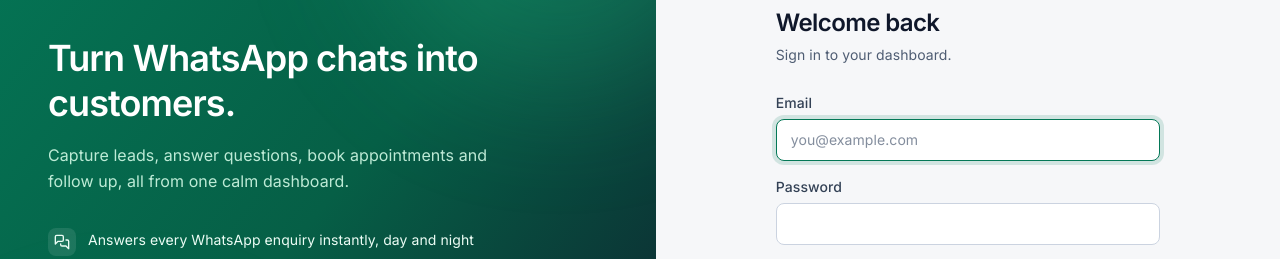
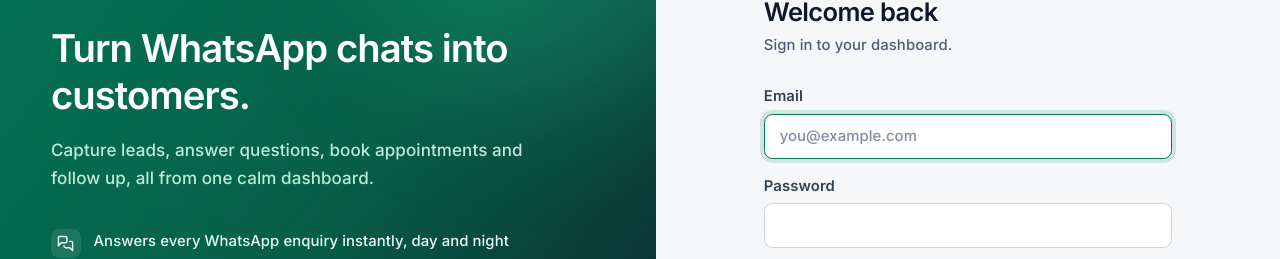
Before and after one commit to imshailesh593/whatsapp_chatbot, a React (Vite) app in the folder web/: page / in a window 1280 px wide. Shown: the part 200-459 px from the top of the page. Built offline with nearby package versions, Linux system fonts and the light colour scheme; no server answers.

Commit message:
Dashboard: bigger (17px) and bolder text

```diff
--- a/web/src/index.css
+++ b/web/src/index.css
@@ -66,11 +66,12 @@
   color-scheme: dark;
 }
 
-html { -webkit-text-size-adjust: 100%; font-size: 16px; }
+html { -webkit-text-size-adjust: 100%; font-size: 17px; }
 body {
   margin: 0;
   font-family: 'Inter Variable', Inter, ui-sans-serif, system-ui, sans-serif;
   letter-spacing: 0.005em;
+  font-weight: 500;
   background: rgb(var(--app));
   color: rgb(var(--fg));
   -webkit-font-smoothing: antialiased;
@@ -81,3 +82,7 @@ body {
 input, select, textarea { color: rgb(var(--fg)); }
 input::placeholder, textarea::placeholder { color: rgb(var(--muted) / 0.8); }
 input[type='checkbox'], input[type='radio'] { accent-color: rgb(var(--brand)); }
+
+/* Bolder text throughout: easier to read on screen */
+.font-normal { font-weight: 500; }
+.font-medium { font-weight: 600; }
```
